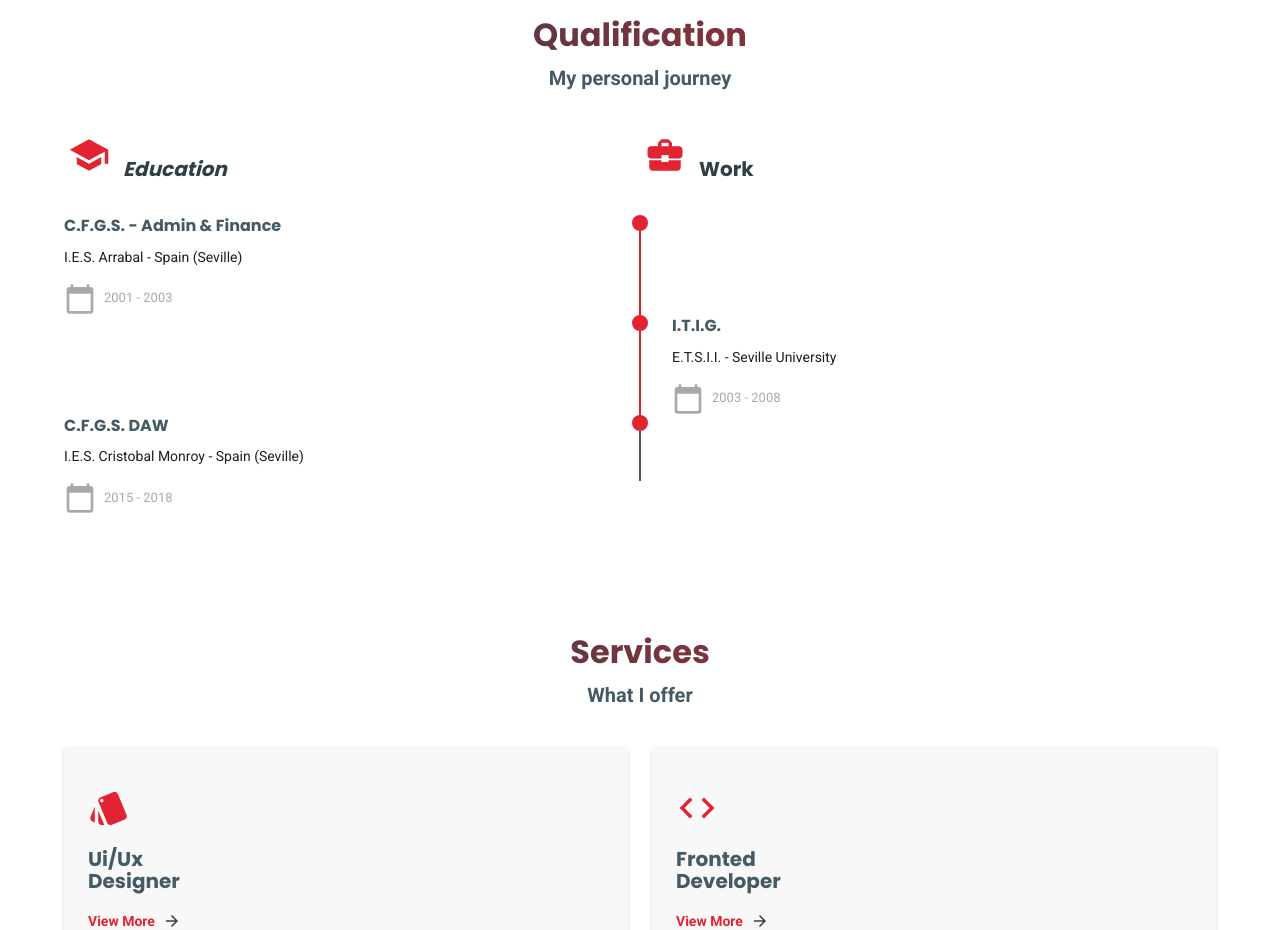
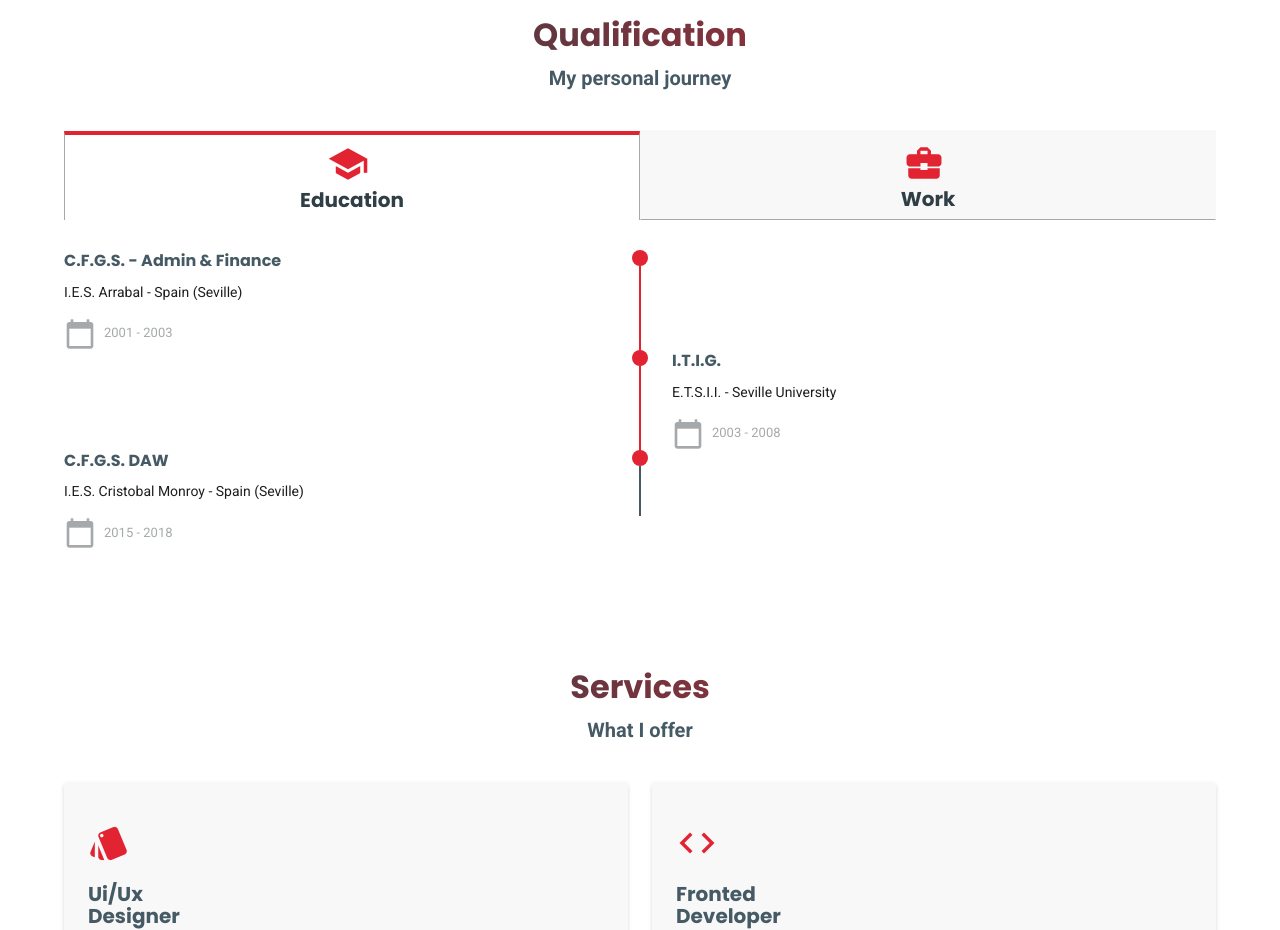
Before and after one commit to JacintoRR396/sdjr2-web_portfolio-js, a website: page index.html in a window 1280 px wide. Shown: the part 1980-2910 px from the top of the page. Drawn offline with Linux system fonts and the light colour scheme; files whose address does not match are found by name; a web font is replaced by a local one.

Commit message:
update view about tabs

```diff
--- a/src/scss/design/_qualifications.scss
+++ b/src/scss/design/_qualifications.scss
@@ -5,34 +5,46 @@
 .qualification {
   &__tabs {
     @include mix.flexRow(space-evenly, 0);
-    margin-bottom: calc(var.$padding-mob * (3 / 4));
+    margin-bottom: var.$padding-mob;
+
     @include mix.desktop {
       margin-bottom: calc(var.$padding-desk * (3 / 4));
     }
   }
   &__button {
+    @include mix.flexColumn(center, 0.25rem);
     width: 50%;
-    justify-content: center;
+    padding: 0.5rem;
+    background-color: var.$gray-light;
     color: var.$primary;
     font-size: var.$fs-h3-mob;
     font-weight: var.$fw-medium;
-    padding: 0.25rem;
+    border: unset;
+    border: 1px solid var.$gray-light;
+    border-top-width: 0.25rem;
+    border-bottom-color: var.$gray;
     cursor: pointer;
     transition: 0.3s;
+
     @include mix.desktop {
       font-size: var.$fs-h3-desk;
     }
 
     &:hover {
-      background-color: var.$gray-light;
+      font-style: italic;
     }
 
     &.qualification__active {
-      font-style: italic;
+      background-color: var.$white;
+      border-top-color: var.$primary;
+      border-left-color: var.$gray;
+      border-right-color: var.$gray;
+      border-bottom: unset;
     }
   }
   &__icon {
     margin-right: 0.5rem;
+
     &-calendar {
       color: var.$gray;
     }
@@ -51,6 +63,7 @@
   }
   &__title {
     font-size: var.$fs-normal-mob;
+
     @include mix.desktop {
       font-size: var.$fs-normal-desk;
     }
@@ -65,6 +78,7 @@
     align-items: center;
     color: var.$gray;
     font-size: var.$fs-smaller-mob;
+
     @include mix.desktop {
       font-size: var.$fs-smaller-desk;
     }
@@ -82,6 +96,7 @@
     height: 100%;
     background-color: var.$primary;
     transform: translate(7px, -7px);
+
     &--final {
       display: block;
       width: 2px;
```
Also changed, not shown: build/css/app.css, 1 other file.
